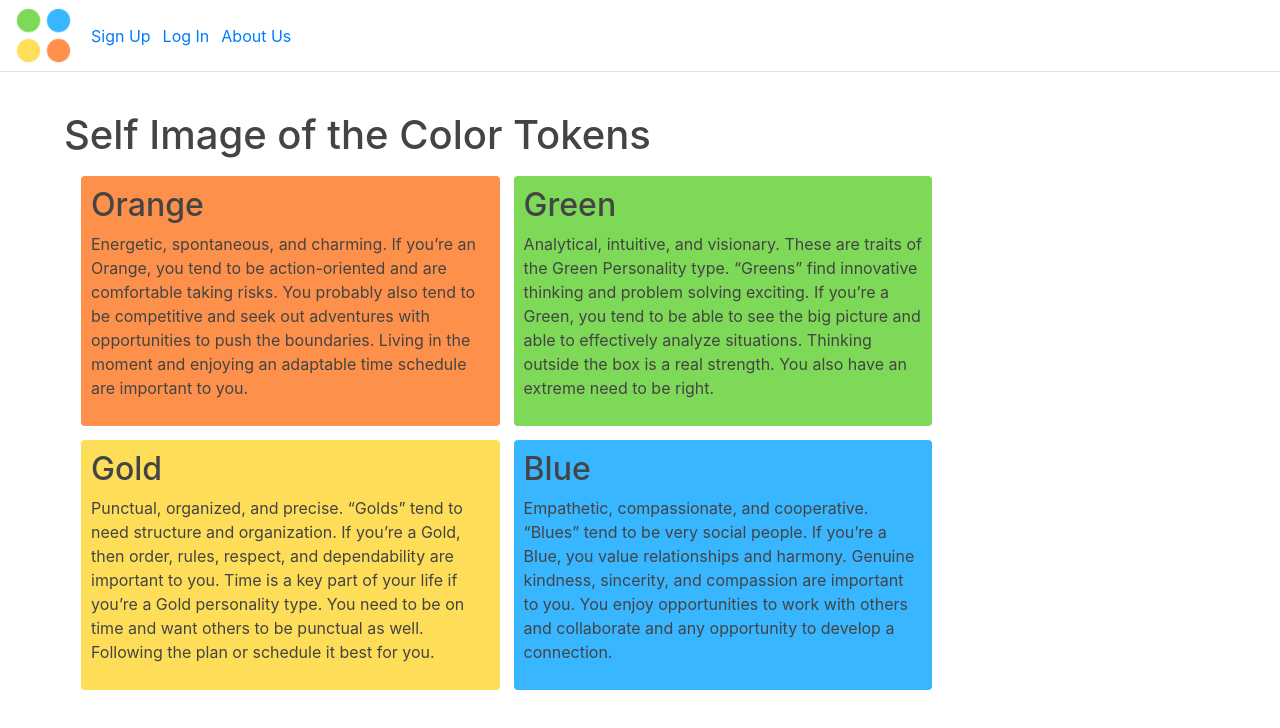
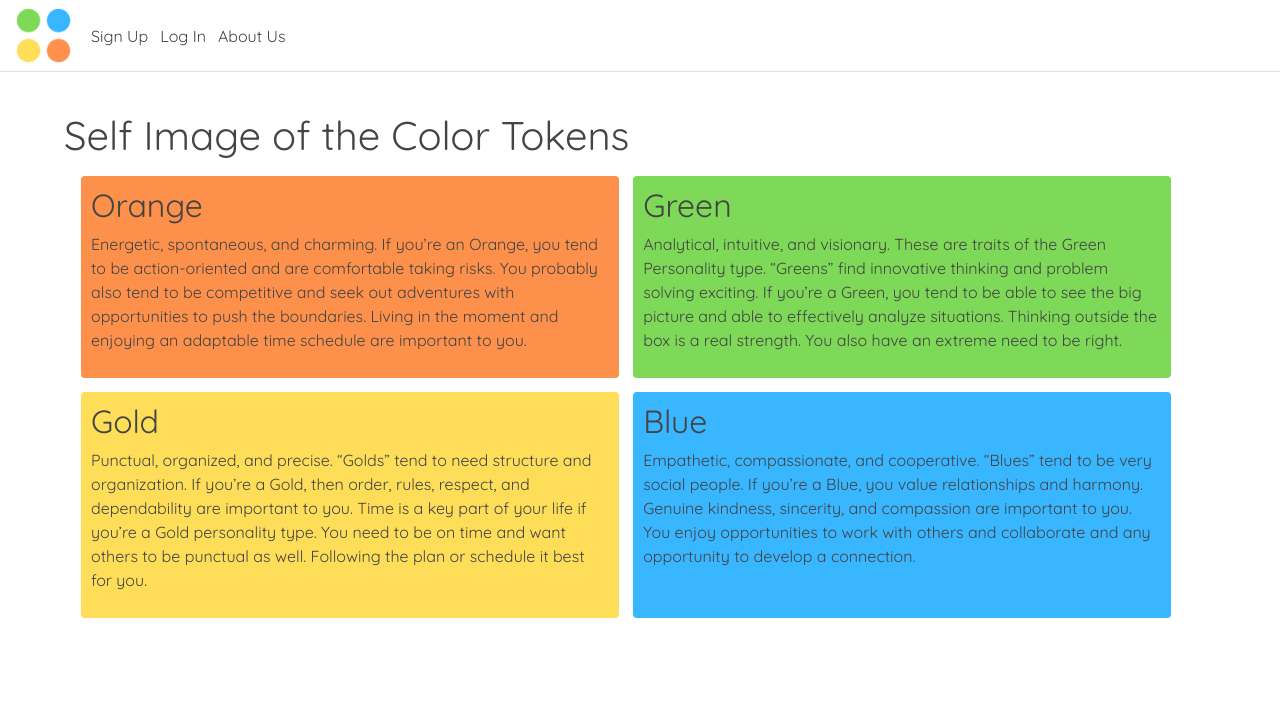
Before and after one commit to kelleymichelle/color-connection, a React (Create React App) app: page /color-info in a window 1280 px wide. Shown: the top 728 px of the page. Built offline with nearby package versions, Linux system fonts and the light colour scheme; no server answers.

Commit message:
changed homepage picture and added font to everything. Changed font color to dark grey

```diff
--- a/src/App.js
+++ b/src/App.js
@@ -11,7 +11,7 @@ import ColorQuiz from './components/ColorQuiz'
 import Dashboard from './containers/Dashboard'
 import Home from './containers/Home'
 import Login from './components/Login'
-import NavbarLoggedOut from './components/NavbarLoggedOut'
+import UserNavbar from './components/UserNavbar'
 import Profile from './containers/Profile'
 import UserAboutForm from './components/dashboard/UserAboutForm'
 import BrowseUsers from './containers/BrowseUsers'
@@ -104,7 +104,7 @@ class App extends React.Component {
     return (
       <Router>
 
-        <NavbarLoggedOut isLoggedIn={this.state.isLoggedIn} handleLogout={this.handleLogout}/>
+        <UserNavbar isLoggedIn={this.state.isLoggedIn} handleLogout={this.handleLogout}/>
 
         <Switch>
           <Route exact path="/" component={Home} />
--- a/src/components/Jumbo.js
+++ b/src/components/Jumbo.js
@@ -1,13 +1,14 @@
 import React from 'react'
 import Jumbotron from 'react-bootstrap/Jumbotron'
 // import homeImage from '../images/home-image.png'
-import homeImage2 from '../images/home-image2.png'
+// import homeImage2 from '../images/home-image2.png'
+import newPic from '../images/cc.png'
 
 export default function Jumbo() {
 
   return (
     <Jumbotron style={{padding: '0px'}}>
-      <img style={{width: '100%'}} src={homeImage2} alt="color connection />" />
+      <img style={{width: '100%'}} src={newPic} alt="color connection />" />
     </Jumbotron>
   )
 
--- a/src/components/NavbarLoggedOut.js
+++ b/src/components/UserNavbar.js
@@ -8,7 +8,7 @@ import Logo from './Logo'
 
 import { Link } from 'react-router-dom'
 
-export default function NavbarLoggedOut(props) {
+export default function UserNavbar(props) {
 
   const handleClick = () => {
     axios.delete('http://localhost:3001/logout', {withCredentials: true})
@@ -28,6 +28,7 @@ export default function NavbarLoggedOut(props) {
         <Link id="nav-link" to="/dashboard">My Dashboard</Link>
         <Link id="nav-link" to="/messages">Messages</Link>
         <Link id="nav-link" to="/browse-users">Browse People</Link>
+        <Link id="nav-link" to="/color-info">About Color Tokens</Link>
         <Link id="nav-link" to="/logout" onClick={handleClick}>Log Out</Link>
         <Link id="nav-link" to="/settings">Settings</Link>
       </Nav>
--- a/src/components/dashboard/Horoscope.js
+++ b/src/components/dashboard/Horoscope.js
@@ -15,7 +15,7 @@ export default class Horoscope extends React.Component {
 
     if (data.description) {
       return (
-        <Card style={{ width: '19em' }}>
+        <Card style={{ width: '19em', color: '#444444' }}>
           <Card.Body id="horoscope">
             <Card.Title><span role="img" aria-label="crystal ball">🔮</span>Your Daily Horoscope</Card.Title>
             <Card.Subtitle>{this.props.zodiac}</Card.Subtitle>
--- a/src/containers/AboutColorTokens.js
+++ b/src/containers/AboutColorTokens.js
@@ -9,19 +9,19 @@ export default function AboutColorTokens() {
     <div  style={{marginTop: '3%', marginLeft: '5%', color: '#444444'}}>
     <h1>Self Image of the Color Tokens</h1>
     <div style={{margin: '10px'}} className="d-flex flex-wrap">
-      <Card style={{ borderStyle: 'none', margin: '7px', maxWidth: '35%', padding: '10px', backgroundColor: '#fd914c'}}>
+      <Card style={{ borderStyle: 'none', margin: '7px', width: '45%', padding: '10px', backgroundColor: '#fd914c'}}>
         <h2>Orange</h2>
         <p>Energetic, spontaneous, and charming. If you’re an Orange, you tend to be action-oriented and are comfortable taking risks. You probably also tend to be competitive and seek out adventures with opportunities to push the boundaries. Living in the moment and enjoying an adaptable time schedule are important to you.</p>
       </Card>
-      <Card style={{ borderStyle: 'none', margin: '7px', maxWidth: '35%', padding: '10px', backgroundColor: '#7dd957'}}>
+      <Card style={{ borderStyle: 'none', margin: '7px', width: '45%', padding: '10px', backgroundColor: '#7dd957'}}>
         <h2>Green</h2>
         <p>Analytical, intuitive, and visionary. These are traits of the Green Personality type. “Greens” find innovative thinking and problem solving exciting. If you’re a Green, you tend to be able to see the big picture and able to effectively analyze situations. Thinking outside the box is a real strength. You also have an extreme need to be right.</p>
       </Card>
-      <Card style={{ borderStyle: 'none', margin: '7px', maxWidth: '35%', padding: '10px', backgroundColor: '#fede58'}}>
+      <Card style={{ borderStyle: 'none', margin: '7px', width: '45%', padding: '10px', backgroundColor: '#fede58'}}>
         <h2>Gold</h2>
         <p>Punctual, organized, and precise. “Golds” tend to need structure and organization. If you’re a Gold, then order, rules, respect, and dependability are important to you. Time is a key part of your life if you’re a Gold personality type. You need to be on time and want others to be punctual as well. Following the plan or schedule it best for you.</p>
       </Card>
-      <Card style={{ borderStyle: 'none', margin: '7px', maxWidth: '35%', padding: '10px', backgroundColor: '#38b6ff'}}>
+      <Card style={{ borderStyle: 'none', margin: '7px', width: '45%', padding: '10px', backgroundColor: '#38b6ff'}}>
         <h2>Blue</h2>
         <p>Empathetic, compassionate, and cooperative. “Blues” tend to be very social people. If you’re a Blue, you value relationships and harmony. Genuine kindness, sincerity, and compassion are important to you. You enjoy opportunities to work with others and collaborate and any opportunity to develop a connection.</p>
       </Card>
--- a/src/containers/Dashboard.js
+++ b/src/containers/Dashboard.js
@@ -19,7 +19,7 @@ class Dashboard extends React.Component {
       const user = this.props.user
       const userProfile = `/user/${user.id}`
       return(
-        <>
+        <div style={{color: '#444444'}}>
           <h1>Welcome, {user.name}</h1>
           <div>
             <Link to=
@@ -31,13 +31,13 @@ class Dashboard extends React.Component {
               }}>
                 View my Profile</Link>
             <Link to="/edit-about-me">Edit my Details</Link>
-            <Link to="/color-info">Learn more about Color Tokens</Link>
-            {/* <Horoscope zodiac={user.zodiac}/> */}
+
+
             <FetchHoroscope zodiac={user.zodiac}/>
             <ColorToken color={user.color} />
             <ImageUploader user={user}/>
           </div>
-      </>
+      </div>
     )
   }
 
--- a/src/index.css
+++ b/src/index.css
@@ -17,9 +17,20 @@ code {
 
 #nav-link {
   margin-right: 0.75em;
+  font-family: 'Quicksand';
+  color: #444444;
 }
 
 #form {
   margin-left: 20%;
   margin-top: 4%;
 }
+
+h1 {
+  color: #444444;
+  font-family: 'Quicksand';
+}
+
+div {
+  font-family: 'Quicksand';
+}
```
Also changed, not shown: src/components/NavbarLoggedIn.js (deleted, +0 -19 lines), src/images/cc.png (added).
